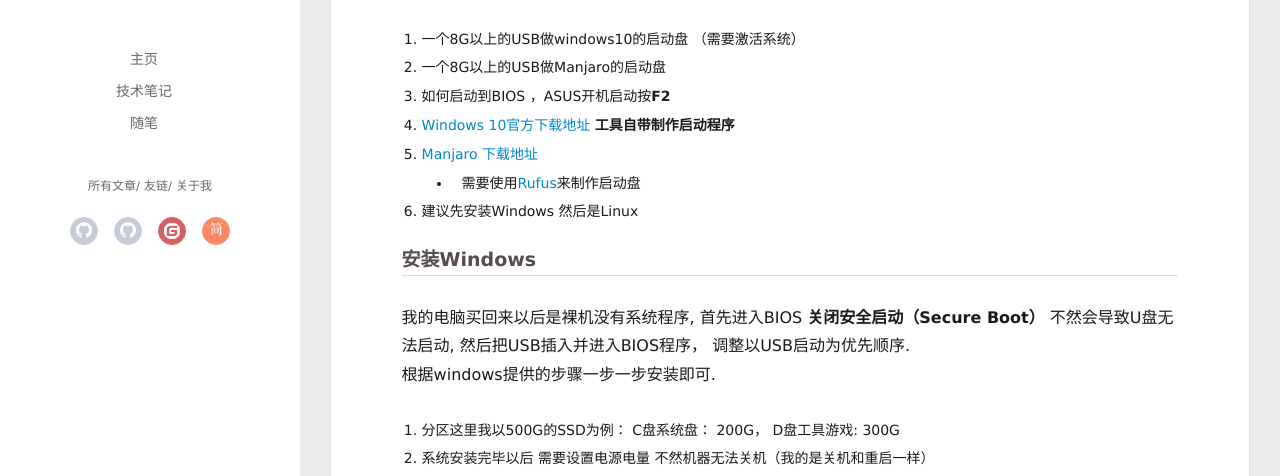
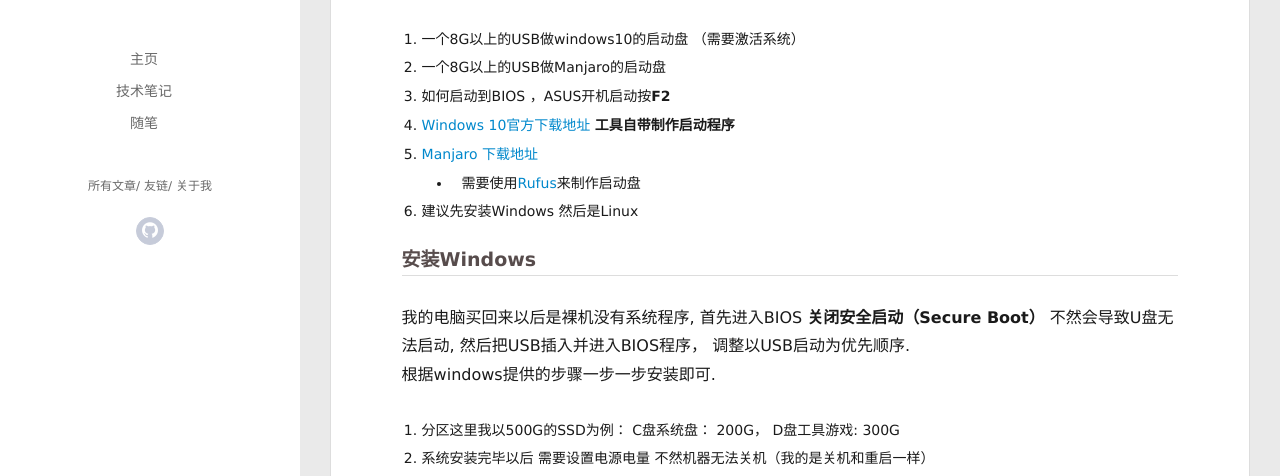
Before and after one commit to NurofenSS/NurofenSS.github.io, a plain HTML site: page 2021/10/26/双硬盘安装Windows10和Manjaro/index.html in a window 1280 px wide. Shown: the part 324-800 px from the top of the page. Drawn offline with Linux system fonts and the light colour scheme; some packages are replaced by stand-ins of ours; a script that the page names is missing.

Commit message:
Site updated: 2021-10-28 10:38:40

```diff
--- a/2021/10/26/双硬盘安装Windows10和Manjaro/index.html
+++ b/2021/10/26/双硬盘安装Windows10和Manjaro/index.html
@@ -101,24 +101,10 @@
 		<nav class="header-nav">
 			<div class="social">
 
-
+          <!--网站左边栏-->
 						<a class="github" href="#"
 												title="GitHub" target="_blank"><i class="icon-github"></i></a>
 
-
-
-						<a class="github" href="#"
-												title="GitHub" target="_blank"><i class="icon-github"></i></a>
-
-
-
-						<a class="gitee" href="#"
-												title="gitee" target="_blank"><i class="icon-gitee"></i></a>
-
-
-
-						<a class="jianshu" href="#"
-												title="jianshu" target="_blank"><i class="icon-jianshu"></i></a>
 
 
 			</div>
```
